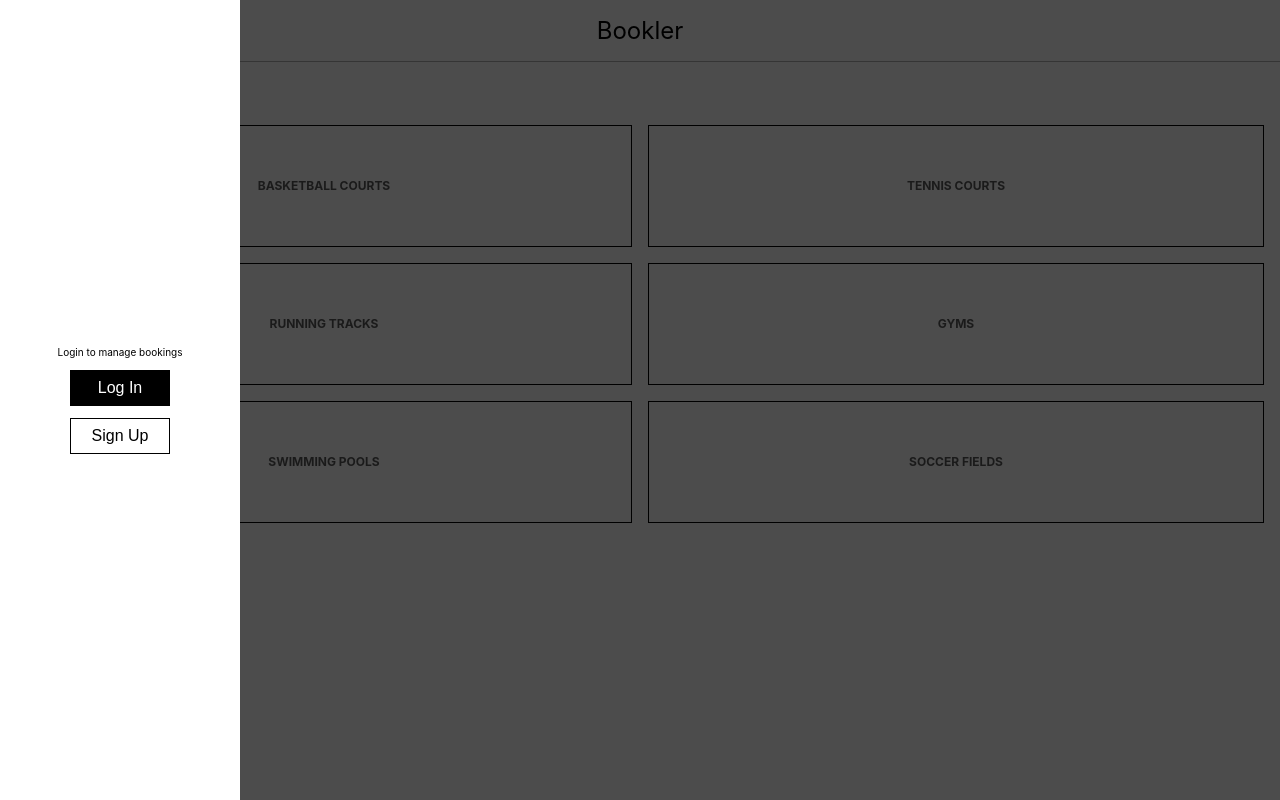
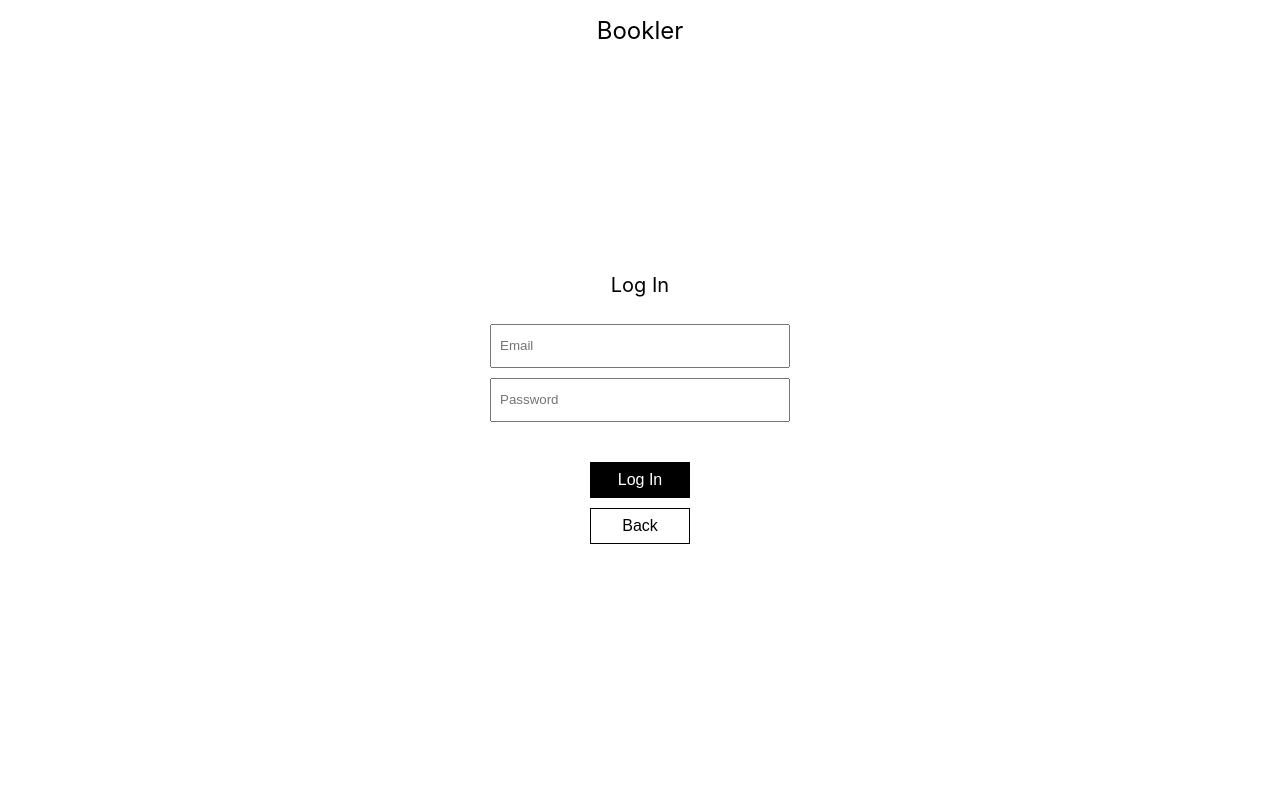
Before and after one commit to blinky1994/bookler, a React (Create React App) app in the folder client/: page /login in a window 1280 px wide. Built offline with nearby package versions, Linux system fonts and the light colour scheme.

Commit message:
login, signup form

```diff
--- a/client/package.json
+++ b/client/package.json
@@ -10,8 +10,10 @@
     "@types/node": "^18.16.0",
     "@types/react": "^18.0.38",
     "@types/react-dom": "^18.0.11",
+    "@types/react-router-dom": "^5.3.3",
     "react": "^18.2.0",
     "react-dom": "^18.2.0",
+    "react-router-dom": "^6.10.0",
     "react-scripts": "^5.0.1",
     "web-vitals": "^2.1.4"
   },
--- a/client/src/App.tsx
+++ b/client/src/App.tsx
@@ -1,15 +1,25 @@
-import './App.scss';
-import NavBar from './components/./NavBar/NavBar';
-import FacilitiesSection from './components/FacilitiesSection/FacilitiesSection';
-import SideMenu from './components/SideMenu/SideMenu';
+import HomePage from "./pages/HomePage/HomePage";
+import LoginPage from "./pages/Login/LoginPage";
+import SignUpPage from "./pages/SignUpPage/SignUpPage";
+
+import {
+  BrowserRouter,
+  Routes,
+  Route,
+  Link
+} from "react-router-dom";
 
 function App() {
   return (
-    <div className="app">
-      <SideMenu />
-      <NavBar />
-      <FacilitiesSection />
-    </div>
+    <BrowserRouter>
+      <div>
+      <Routes>
+        <Route path="/" element={<HomePage />} />
+        <Route path="/login" element={<LoginPage />} />
+        <Route path="/signup" element={<SignUpPage />} />
+      </Routes>
+      </div>
+    </BrowserRouter>
   );
 }
 
--- a/client/src/components/SideMenu/SideMenu.tsx
+++ b/client/src/components/SideMenu/SideMenu.tsx
@@ -1,5 +1,6 @@
 import styles from './SideMenu.module.scss'
 import Button, { buttonStyle } from '../Button/Button';
+import { Link } from 'react-router-dom';
 
 const SideMenu = () => {
     let hasUser = false;
@@ -10,7 +11,9 @@ const SideMenu = () => {
         <div className={styles.main}>
             <div className={styles.content}>
                 <span>Login to manage bookings</span>
-                <Button style={buttonStyle.fill}>Log In</Button>
+                <Link to={'/login'}>
+                    <Button style={buttonStyle.fill}>Log In</Button>
+                </Link>
                 <Button style={buttonStyle.stroke}>Sign Up</Button>
             </div>
         </div>
--- /dev/null
+++ b/client/src/pages/HomePage/HomePage.tsx
@@ -0,0 +1,16 @@
+import styles from './HomePage.module.scss';
+import SideMenu from '../../components/SideMenu/SideMenu';
+import NavBar from '../../components/NavBar/NavBar';
+import FacilitiesSection from '../../components/FacilitiesSection/FacilitiesSection';
+
+const HomePage = () => {
+  return (
+    <div className={styles.main}>
+      <SideMenu />
+      <NavBar />
+      <FacilitiesSection />
+    </div>
+  )
+}
+
+export default HomePage
--- /dev/null
+++ b/client/src/pages/Login/LoginPage.module.scss
@@ -0,0 +1,49 @@
+.main {
+    display: flex;
+    justify-content: center;
+    align-items: center;
+    width: 100vw;
+    height: 100vh;
+
+    h1 {
+        position: absolute;
+        font-weight: normal;
+        font-size: 2.4rem;
+        top: 0%;
+    }
+
+    .content {
+        display: flex;
+        flex-direction: column;
+        justify-content: center;
+        align-items: center;
+        width: 100%;
+
+        h2 {
+            font-size: 2.0rem;
+            font-weight: normal;
+        }
+
+        .formFields {
+            display: flex;
+            align-items: center;
+            flex-direction: column;
+            width: 100%;
+            gap: 1rem;
+
+            .formField {
+                width: 75%;
+                max-width: 28rem;
+                height: 3.2rem;
+                padding: 0.4rem 0.8rem;
+            }
+        }
+
+        .buttons {
+            margin-top: 4rem;
+            display: flex;
+            flex-direction: column;
+            gap: 1rem;
+        }
+    }
+}
--- /dev/null
+++ b/client/src/pages/Login/LoginPage.tsx
@@ -0,0 +1,28 @@
+import styles from './LoginPage.module.scss'
+import Button, { buttonStyle } from '../../components/Button/Button'
+import { Link } from 'react-router-dom'
+
+const LoginPage = () => {
+  return (
+    <div className={styles.main}>
+        <h1>Bookler</h1>
+        <div className={styles.content}>
+
+            <div className={styles.formFields}>
+                <h2>Log In</h2>
+                <input type="text" placeholder='Email' className={styles.formField} />
+                <input type="text" placeholder='Password' className={styles.formField} />
+            </div>
+            <div className={styles.buttons}>
+                <Button style={buttonStyle.fill}>Log In</Button>
+                <Link to={'/'} >
+                    <Button style={buttonStyle.stroke}>Back</Button>
+                </Link>
+            </div>
+
+        </div>
+    </div>
+  )
+}
+
+export default LoginPage
--- /dev/null
+++ b/client/src/pages/SignUpPage/SignUpPage.module.scss
@@ -0,0 +1,49 @@
+.main {
+    display: flex;
+    justify-content: center;
+    align-items: center;
+    width: 100vw;
+    height: 100vh;
+
+    h1 {
+        position: absolute;
+        font-weight: normal;
+        font-size: 2.4rem;
+        top: 0%;
+    }
+
+    .content {
+        display: flex;
+        flex-direction: column;
+        justify-content: center;
+        align-items: center;
+        width: 100%;
+
+        h2 {
+            font-size: 2.0rem;
+            font-weight: normal;
+        }
+
+        .formFields {
+            display: flex;
+            align-items: center;
+            flex-direction: column;
+            width: 100%;
+            gap: 1rem;
+
+            .formField {
+                width: 75%;
+                max-width: 28rem;
+                height: 3.2rem;
+                padding: 0.4rem 0.8rem;
+            }
+        }
+
+        .buttons {
+            margin-top: 4rem;
+            display: flex;
+            flex-direction: column;
+            gap: 1rem;
+        }
+    }
+}
--- /dev/null
+++ b/client/src/pages/SignUpPage/SignUpPage.tsx
@@ -0,0 +1,29 @@
+import styles from './SignUpPage.module.scss'
+import Button, { buttonStyle } from '../../components/Button/Button'
+import { Link } from 'react-router-dom'
+
+const SignUpPage = () => {
+    return (
+        <div className={styles.main}>
+            <h1>Bookler</h1>
+            <div className={styles.content}>
+
+                <div className={styles.formFields}>
+                    <h2>Sign Up</h2>
+                    <input type="text" placeholder='Email' className={styles.formField} />
+                    <input type="text" placeholder='Password' className={styles.formField} />
+                    <input type="text" placeholder='Confirm Password' className={styles.formField} />
+                </div>
+                <div className={styles.buttons}>
+                    <Button style={buttonStyle.fill}>Sign Up</Button>
+                    <Link to={'/'} >
+                        <Button style={buttonStyle.stroke}>Back</Button>
+                    </Link>
+                </div>
+
+            </div>
+        </div>
+      )
+}
+
+export default SignUpPage
```
Also changed, not shown: client/src/pages/HomePage/HomePage.module.scss (added), 1 other file (tests, documents, lock files or other folders).
